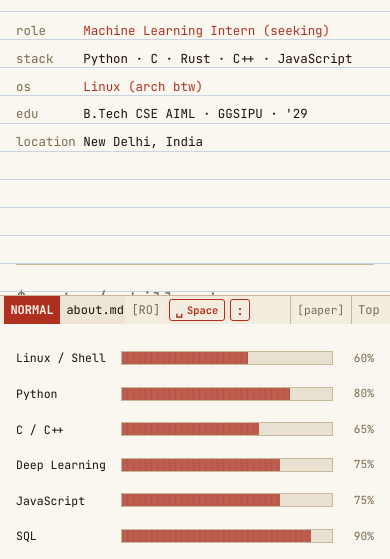
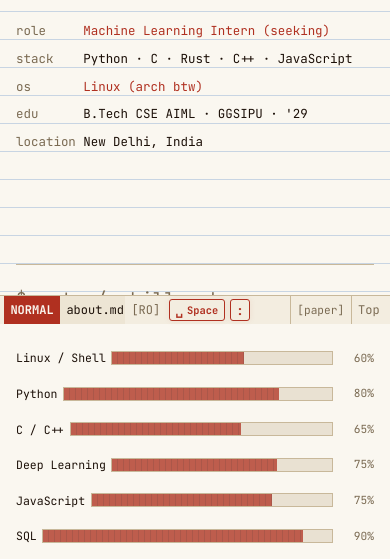
Before and after one commit to Prakhar1808/literate-carnival, a plain HTML site: page index.html in a window 390 px wide. Shown: the part 520-1079 px from the top of the page. Drawn offline with Linux system fonts and the light colour scheme.

Commit message:
fix(overlap): grid-template-columns to max-content

```diff
--- a/assets/css/components.css
+++ b/assets/css/components.css
@@ -264,7 +264,7 @@
   grid-template-columns: 11rem 1fr 3.5rem;
   align-items: center;
   gap: 1rem;
-  font-size: max-content;
+  font-size: 0.8rem;
 }
 
 .skill-name {
@@ -1444,7 +1444,7 @@ body.split-horizontal .nvim-split-divider {
   }
 
   .skill-row {
-    grid-template-columns: 7.5rem 1fr 2.5rem;
+    grid-template-columns: max-content 1fr 2.5rem;
     gap: 0.5rem;
   }
 
@@ -1538,7 +1538,7 @@ body.split-horizontal .nvim-split-divider {
   }
 
   .skill-row {
-    grid-template-columns: 6.2rem 1fr 2.2rem;
+    grid-template-columns: max-content 1fr 2.2rem;
     gap: 0.35rem;
   }
 
```
